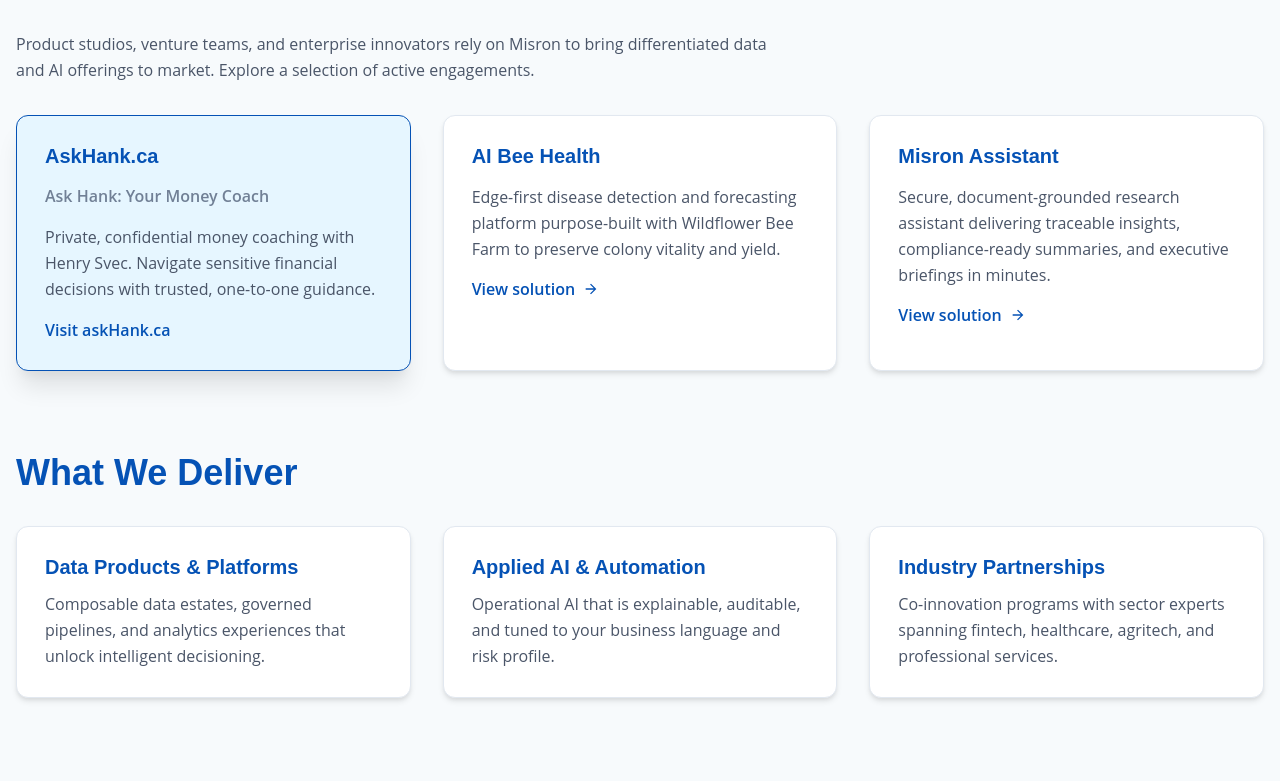
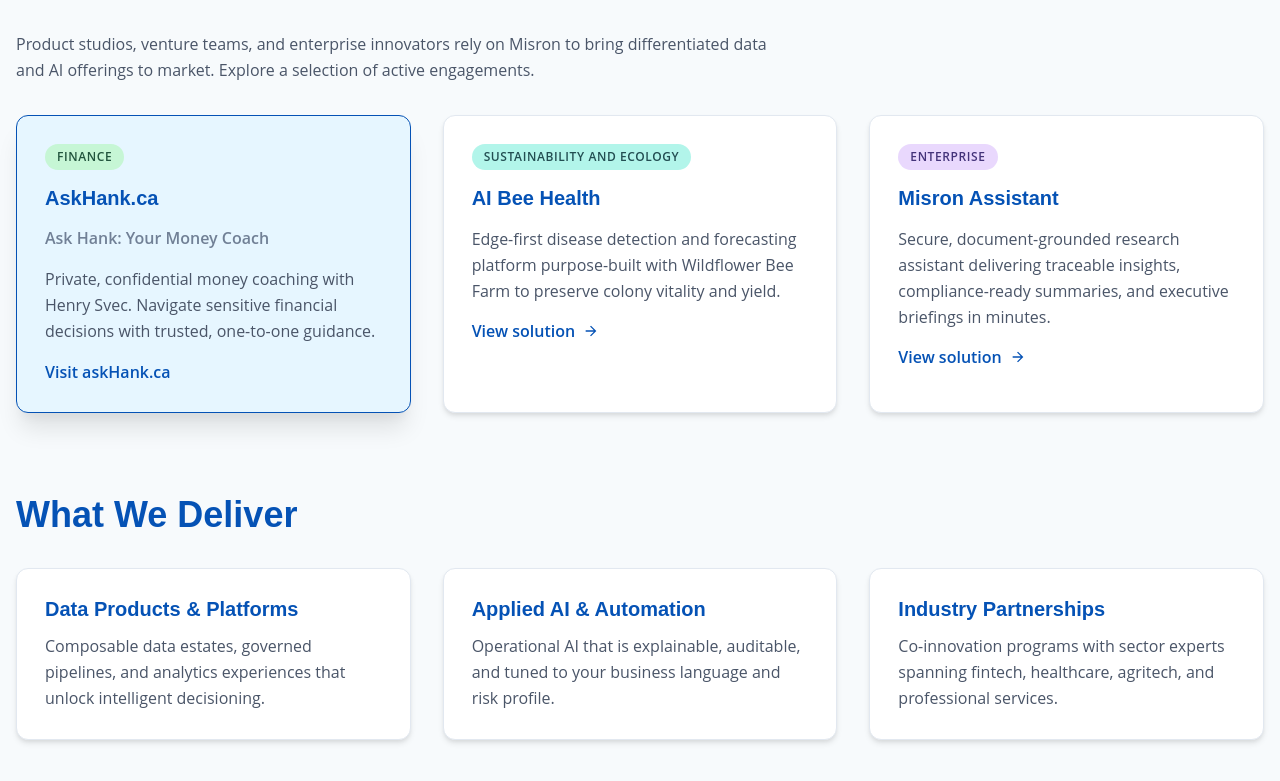
Before and after one commit to ambarishg/misron, a React (Vite) app: page / in a window 1280 px wide. Shown: the part 1259-2040 px from the top of the page. Built offline with nearby package versions, Linux system fonts and the light colour scheme.

Commit message:
Changed Files for AskHank

```diff
--- a/src/pages/Home.jsx
+++ b/src/pages/Home.jsx
@@ -1,4 +1,5 @@
 import {
+  Badge,
   Box,
   Button,
   Container,
@@ -25,16 +26,19 @@
       "Private, confidential money coaching with Henry Svec. Navigate sensitive financial decisions with trusted, one-to-one guidance.",
     href: "https://askhank.ca",
     featured: true,
+    domain: { label: "Finance", colorScheme: "green" },
   },
   {
     title: "AI Bee Health",
     description:
       "Edge-first disease detection and forecasting platform purpose-built with Wildflower Bee Farm to preserve colony vitality and yield.",
+    domain: { label: "Sustainability and Ecology", colorScheme: "teal" },
   },
   {
     title: "Misron Assistant",
     description:
       "Secure, document-grounded research assistant delivering traceable insights, compliance-ready summaries, and executive briefings in minutes.",
+    domain: { label: "Enterprise", colorScheme: "purple" },
   },
 ];
 
@@ -268,10 +272,25 @@
                 boxShadow={product.featured ? "xl" : "md"}
                 transition="transform 0.2s ease, box-shadow 0.2s ease"
                 _hover={{ transform: "translateY(-6px)", boxShadow: "xl" }}
-              >
-                <Heading size="md" color={accent}>
-                  {product.title}
-                </Heading>
+                >
+                  {product.domain && (
+                    <Badge
+                      colorScheme={product.domain.colorScheme}
+                      variant="subtle"
+                      borderRadius="full"
+                      px={3}
+                      py={1}
+                      textTransform="uppercase"
+                      letterSpacing="wider"
+                      fontSize="xs"
+                      fontWeight="semibold"
+                    >
+                      {product.domain.label}
+                    </Badge>
+                  )}
+                  <Heading size="md" color={accent}>
+                    {product.title}
+                  </Heading>
                 {product.subtitle && (
                   <Text fontWeight="semibold" color={useColorModeValue("gray.500", "gray.300")}>
                     {product.subtitle}
```
